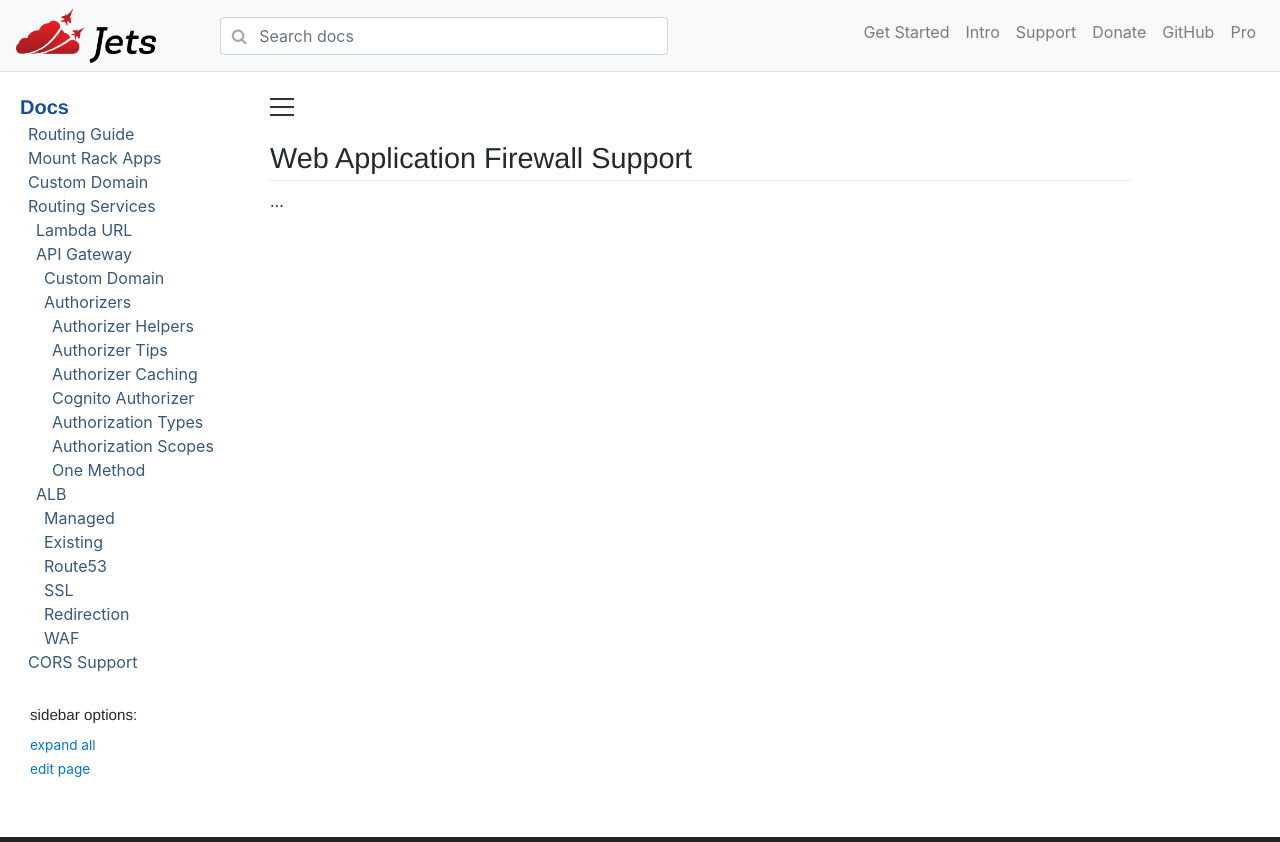
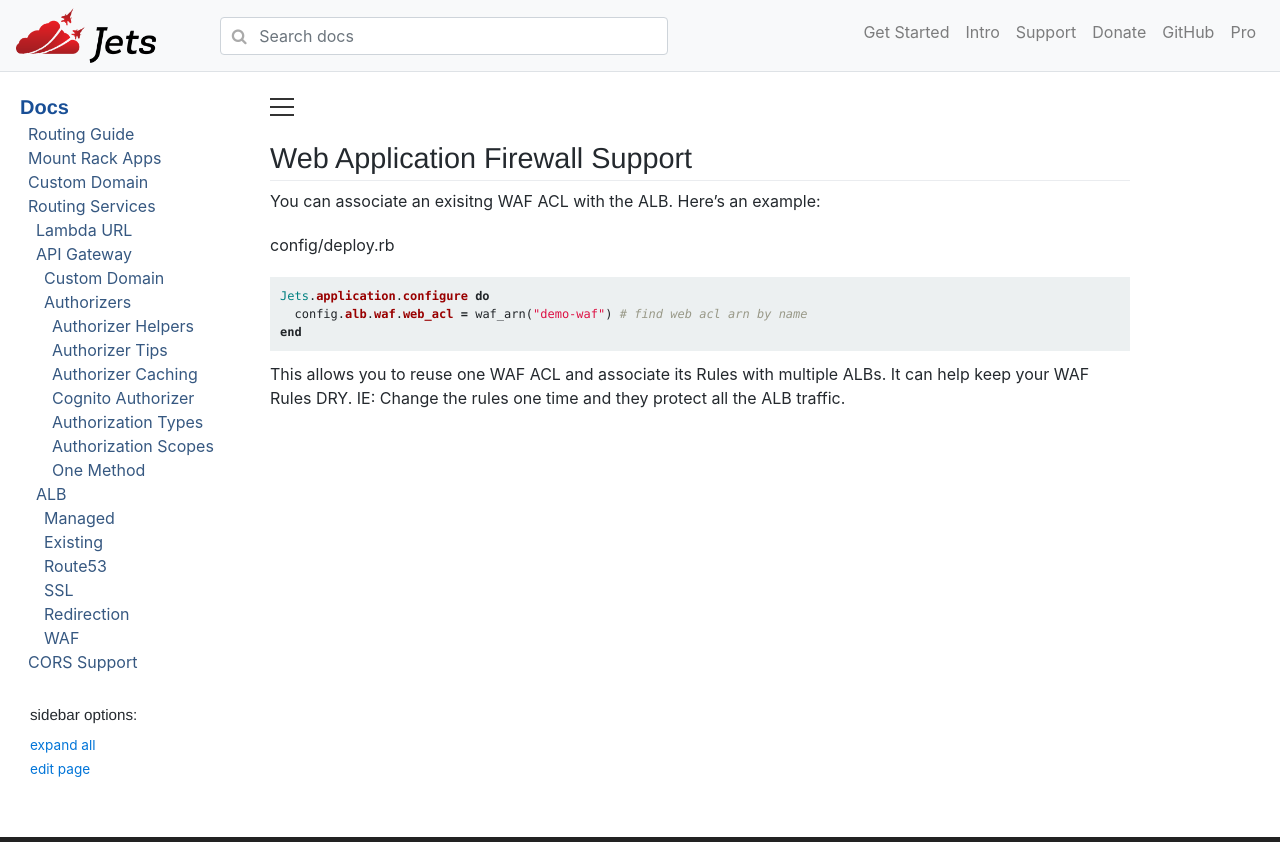
Before and after one commit to rubyonjets/jets-docs, a Jekyll site: the page built from _docs/routing/services/alb/waf.md, in a window 1280 px wide. Shown: the top 842 px of the page. Built offline with Jekyll 4.4.1, drawn with Linux system fonts in a browser that asks for light colours; a script that is not in the unit is left out; grey boxes are pictures that could not be loaded.

Commit message:
alb docs

````diff
--- a/_docs/routing/services/alb/waf.md
+++ b/_docs/routing/services/alb/waf.md
@@ -5,4 +5,14 @@ category: routing-services-alb
 order: 6
 ---
 
-...
+You can associate an exisitng WAF ACL with the ALB. Here's an example:
+
+config/deploy.rb
+
+```ruby
+Jets.application.configure do
+  config.alb.waf.web_acl = waf_arn("demo-waf") # find web acl arn by name
+end
+```
+
+This allows you to reuse one WAF ACL and associate its Rules with multiple ALBs. It can help keep your WAF Rules DRY. IE: Change the rules one time and they protect all the ALB traffic.
````
